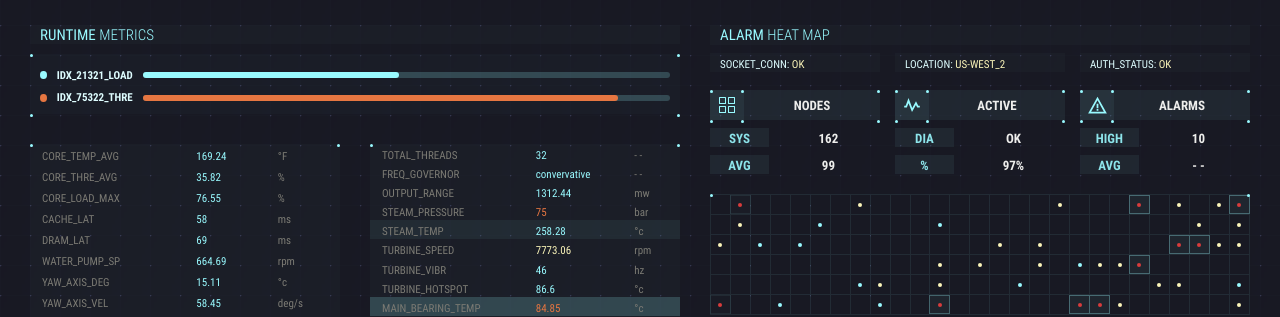
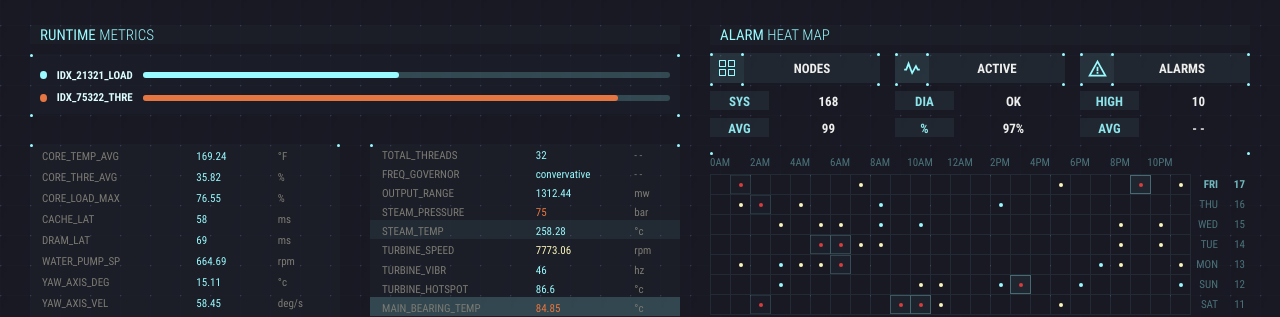
Before and after one commit to x7ci/site_project, a Next.js app: page / in a window 1280 px wide. Shown: the part 515-832 px from the top of the page. Built offline with nearby package versions, Linux system fonts and the light colour scheme.

Commit message:
AlarmHeatMap: improve visuals

```diff
--- /dev/null
+++ b/src/components/stitches/heat-map.ts
@@ -0,0 +1,34 @@
+import { styled } from 'stitches.config';
+
+export const TableDescriptionCell = styled('div', {
+  size: '20px',
+  display: 'flex',
+  justifyContent: 'right',
+  alignItems: 'center',
+  textAlign: 'center',
+
+  variants: {
+    align: {
+      right: {
+        justifyContent: 'right',
+      },
+      center: {
+        justifyContent: 'center',
+      }
+    }
+  }
+});
+
+export const DescriptionContainer = styled('div', {
+  display: 'flex',
+  variants: {
+    flex: {
+      row: {
+        flexDirection: 'row'
+      },
+      column: {
+        flexDirection: 'column'
+      }
+    }
+  }
+});
--- a/src/components/stitches/table.ts
+++ b/src/components/stitches/table.ts
@@ -86,9 +86,6 @@ export const TableCell = styled('td', {
       rootBackground: {
         backgroundColor: '$rootBackground',
       },
-      cyan10: {
-        backgroundColor: '$cyan10',
-      }
     },
     size: {
       unset: {
--- a/src/modules/index/alarm-heat-map/alarm-heat-map-container.tsx
+++ b/src/modules/index/alarm-heat-map/alarm-heat-map-container.tsx
@@ -19,10 +19,10 @@ const AlarmHeatMapContainer = () => {
     setData(generateAlarmHeatMapData());
   }, []);
 
-  const warningCount: number = data.reduce((count, current) => count + current.filter((dataGridItem) => dataGridItem.severity === ItemSeverity.high).length, 0);
+  const warningCount: number = data.reduce((count, current) => count + current.data.filter((dataGridItem) => dataGridItem.severity === ItemSeverity.high).length, 0);
 
   const dataMetric1: DataMetricPair[] = [
-    { label: 'SYS', value: data.reduce((count, current) => count + current.length, 0) },
+    { label: 'SYS', value: data.reduce((count, current) => count + current.data.length, 0) },
     { label: 'AVG', value: 99 },
   ];
 
@@ -49,7 +49,7 @@ const AlarmHeatMapContainer = () => {
         </ColoredBox>
 
         <Box css={{ h: 8 }} />
-
+        {/*
         <StatusesContainer>
           <ColoredBox color="cyan14" size="max">
             <T size="4" color="cyanLight1" weight={2}>SOCKET_CONN: </T>
@@ -65,7 +65,7 @@ const AlarmHeatMapContainer = () => {
           </ColoredBox>
         </StatusesContainer>
 
-        <Box css={{ h: 18 }} />
+        <Box css={{ h: 18 }} /> */}
 
         <SingleDataMetricsWrapper>
           <DataMetricGroup
@@ -85,12 +85,14 @@ const AlarmHeatMapContainer = () => {
           />
         </SingleDataMetricsWrapper>
 
-        <Box css={{ h: 20 }} />
-
-        <AlarmHeatMap
-          data={data}
-          highlightSeverity={highlightSeverity}
-        />
+        <Box css={{ h: 15 }} />
+        <Box css={{ overflowX: 'auto' }}>
+          <DottedTopBorderBox />
+            <AlarmHeatMap
+              data={data}
+              highlightSeverity={highlightSeverity}
+            />
+        </Box>
 
         <Box css={{ h: 17 }} />
 
--- a/src/modules/index/alarm-heat-map/alarm-heat-map-helper.ts
+++ b/src/modules/index/alarm-heat-map/alarm-heat-map-helper.ts
@@ -1,18 +1,23 @@
 import { ItemSeverity, type HeatMapRow } from './alarm-heat-map';
 import { sample } from 'lodash';
+import dayjs from 'dayjs';
 
 export const generateAlarmHeatMapData = (): HeatMapRow[] => {
   const data: HeatMapRow[] = [];
 
-  for (let i = 0; i < 6; i++) {
-    const dataGridRow: HeatMapRow = [];
+  // for (let i = 6; i >= 0; i--) {
+  for (let i = 0; i < 7; i++) {
+    const dataGridRow: HeatMapRow = {
+      day: dayjs().subtract(i, 'days').toISOString(),
+      data: [],
+    };
 
-    for (let j = 0; j < 27; j++) {
+    for (let j = 0; j < 24; j++) {
       const isActive: boolean = Math.random() > 0.75;
 
       // const isHighSeverity: boolean = Math.random() > 0.7;
 
-      dataGridRow.push({
+      dataGridRow.data.push({
         isActive,
         severity: isActive ? (sample([ItemSeverity.low, ItemSeverity.medium, ItemSeverity.high])) : undefined,
       });
--- a/src/modules/index/alarm-heat-map/alarm-heat-map.tsx
+++ b/src/modules/index/alarm-heat-map/alarm-heat-map.tsx
@@ -1,7 +1,8 @@
-import DottedTopBorderBox from '@/components/dotted-top-border-box';
 import { Table, TableBody, TableCell, TableRow } from '@/components/stitches';
 import { type ComponentProps, keyframes } from '@stitches/react';
 import { styled } from 'stitches.config';
+import TimeDescription from './time-description';
+import WeekDaysDescription from './week-days-description';
 
 export type DotColor = ComponentProps<typeof Dot>['background'];
 
@@ -21,12 +22,15 @@ const severityColor: SeverityColorTypes = {
   [ItemSeverity.high]: 'red1',
 };
 
-export interface HeatMapItem {
+export interface HeatMapCell {
   isActive: boolean
   severity?: ItemSeverity
 }
 
-export type HeatMapRow = HeatMapItem[];
+export interface HeatMapRow {
+  day: string
+  data: HeatMapCell[]
+}
 
 interface Props {
   data: HeatMapRow[]
@@ -35,14 +39,22 @@ interface Props {
 
 const AlarmHeatMap = ({ data, highlightSeverity }: Props) => {
   return (
-    <DottedTopBorderBox>
     <Wrapper>
+      <TableContainer flex="column">
+        <TimeDescription />
+        <TableContainer flex="row">
           <Table borderColor="cyan1" backgroundColor="cyan11" >
             <TableBody>
-            {data.map((dataGridRow: HeatMapRow, i) => (
-              <TableRow key={`${i}datagridrow`}>
-                {dataGridRow.map((dataGridItem: HeatMapItem, i) => (
-                  <TableCell key={`${i}heat-map-row-cell`} size="1" backgroundColor="rootBackground" align="center">
+              {data.map((heatMapRow: HeatMapRow, heatMapRowIndex: number) => (
+                <TableRow
+                  key={`${heatMapRowIndex}heatmaprow`}
+                >
+                  {heatMapRow.data.map((dataGridItem: HeatMapCell, i) => (
+                    <TableCell
+                      key={`${i}heat-map-row-cell`}
+                      size="1"
+                      backgroundColor="rootBackground"
+                    >
                       <DataBoxWrapper>
                         {(dataGridItem.isActive) && (
                           <Dot background={dataGridItem.severity ? severityColor[dataGridItem.severity] : undefined} />
@@ -60,13 +72,33 @@ const AlarmHeatMap = ({ data, highlightSeverity }: Props) => {
               ))}
             </TableBody>
           </Table>
+          <WeekDaysDescription days={data.map((dataGridRow) => dataGridRow.day)} />
+        </TableContainer>
+      </TableContainer>
     </Wrapper>
-    </DottedTopBorderBox>
   );
 };
 
 const Wrapper = styled('div', {
-  height: '120px',
+  minWidth: '540px',
+  overflowX: 'auto',
+});
+
+const TableContainer = styled('div', {
+  display: 'flex',
+  gap: '7px',
+  rowGap: '2px',
+
+  variants: {
+    flex: {
+      row: {
+        flexDirection: 'row'
+      },
+      column: {
+        flexDirection: 'column'
+      }
+    }
+  }
 });
 
 const DataBoxWrapper = styled('div', {
@@ -80,15 +112,12 @@ const scaleAnimation = keyframes({
   '0%': {
     // scale: 0,
     opacity: 1,
-    // transform: 'translateY(0px)'
   },
   '50%': {
     opacity: 1,
-    // transform: 'translateY(0px)'
   },
   '100%': {
     // scale: 1.5,
-    // transform: 'translateY(-5px)',
     opacity: 0,
   },
 });
--- /dev/null
+++ b/src/modules/index/alarm-heat-map/time-description.tsx
@@ -0,0 +1,26 @@
+import { DescriptionContainer, T, TableDescriptionCell } from '@/components/stitches';
+
+const TimeDescription = () => {
+  return (
+    <DescriptionContainer flex="row">
+      {[...Array(24)].map((_, i) => {
+        const period: string = i <= 12 ? 'AM' : 'PM';
+        const hour: number = i <= 12 ? i : (i - 12);
+
+        if (i % 2 === 0) {
+          return (
+            <TableDescriptionCell key={`${hour}${period}`} align="center">
+              <T size={4} color="cyan7">{hour}{period}</T>
+            </TableDescriptionCell>
+          );
+        }
+
+        return (
+          <TableDescriptionCell key={`empty${i}`} align="center" />
+        );
+      })}
+    </DescriptionContainer>
+  );
+};
+
+export default TimeDescription;
--- /dev/null
+++ b/src/modules/index/alarm-heat-map/week-days-description.tsx
@@ -0,0 +1,68 @@
+import { T, DescriptionContainer, TableDescriptionCell } from '@/components/stitches';
+import dayjs from 'dayjs';
+import { useEffect, useState } from 'react';
+import { styled } from 'stitches.config';
+
+interface Props {
+  days: string[]
+}
+
+interface DayCellContent {
+  shortDay: string
+  numberDay: string
+}
+
+const WeekDaysDescription = ({ days }: Props) => {
+  const [daysList, setDaysList] = useState<DayCellContent[]>([]);
+
+  useEffect(() => {
+    setDaysList(days.map((day) => ({
+      shortDay: dayjs(day).format('ddd'), numberDay: dayjs(day).format('DD')
+    })));
+  }, [days]);
+
+  return (
+    <>
+      <DescriptionContainer flex="column">
+        {daysList.map((day, i) => {
+          const firstDayInList: boolean = i === 0;
+
+          if (firstDayInList) {
+            return (
+              <TableDescriptionCell key={day.shortDay}>
+                <T size={4} color="cyan4" weight={3}>{day.shortDay.toUpperCase()}</T>
+              </TableDescriptionCell>
+            );
+          }
+
+          return (
+            <TableDescriptionCell key={day.shortDay}>
+              <T size={4} color="cyan7">{day.shortDay.toUpperCase()}</T>
+            </TableDescriptionCell>
+          );
+        })}
+      </DescriptionContainer>
+      <DescriptionContainer flex="column">
+        {daysList.map((day, i) => {
+          const firstDayInList: boolean = i === 0;
+
+          if (firstDayInList) {
+            return (
+              <TableDescriptionCell key={day.numberDay}>
+                <T size={4} color="cyan4" weight={3}>{day.numberDay}</T>
+              </TableDescriptionCell>
+            );
+          }
+
+          return (
+            <TableDescriptionCell key={day.numberDay}>
+              <T size={4} color="cyan7">{day.numberDay}</T>
+            </TableDescriptionCell>
+          );
+        })}
+      </DescriptionContainer>
+    </>
+  );
+};
+
+export default WeekDaysDescription;
```
Also changed, not shown: src/components/stitches/index.ts (+9 -8 lines). Lines whose indentation alone changed are shown as unchanged.
